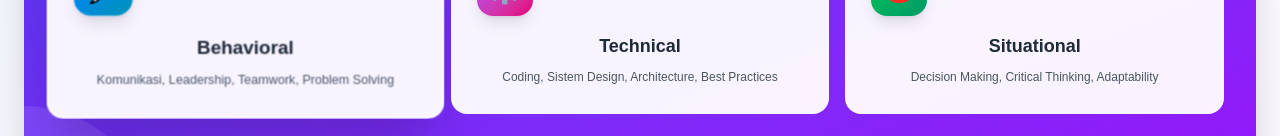
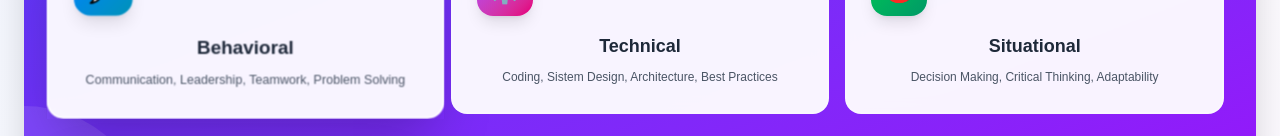
Before and after one commit to pangeranS29/ai-interview-simulator, a Next.js app in the folder frontend/: page /dashboard in a window 1280 px wide. Shown: the part 640-776 px from the top of the page. Built offline with nearby package versions, Linux system fonts and the light colour scheme; no server answers; sample sign-in values are in the browser's storage.

Commit message:
INaAI Competition 2026 x IT Del

```diff
--- a/frontend/app/dashboard/page.tsx
+++ b/frontend/app/dashboard/page.tsx
@@ -71,7 +71,7 @@ export default function DashboardPage() {
       color: "blue",
       gradient: "from-blue-500 to-cyan-600",
       icon: "💬",
-      description: "Komunikasi, Leadership, Teamwork, Problem Solving"
+      description: "Communication, Leadership, Teamwork, Problem Solving"
     },
     technical: {
       color: "purple",
```
